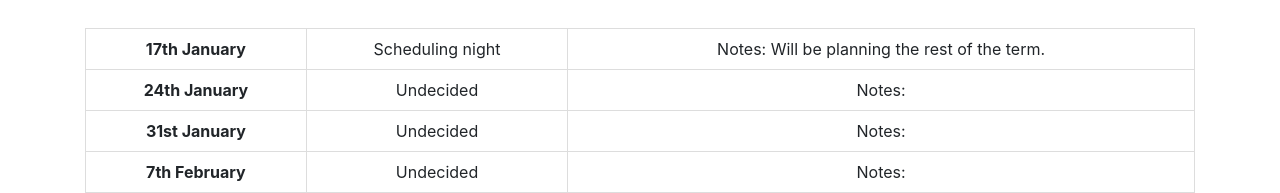
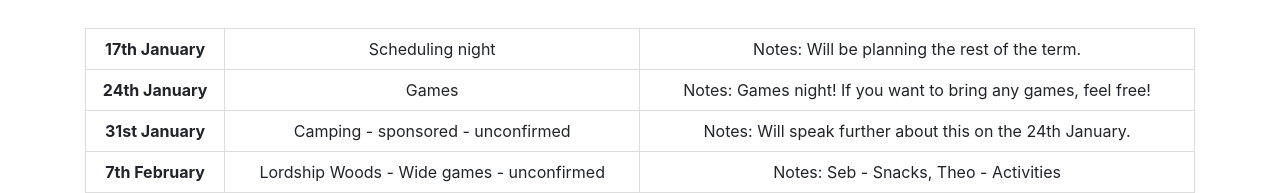
Before and after one commit to Catley94/scoutexplorers, a React (Create React App) app: page / in a window 1280 px wide. Shown: the part 759-952 px from the top of the page. Built offline with nearby package versions, Linux system fonts and the light colour scheme.

Commit message:
Updated Schedule

```diff
--- a/src/Body/Body.js
+++ b/src/Body/Body.js
@@ -65,20 +65,20 @@ const Body = props => {
                 <tr>
                   {/* <th>{props.secondFridayDate} {props.secondFridayMonth}</th> */}
                   <th>24th January</th>
-                  <td>Undecided</td>
-                  <td>Notes:</td>
+                  <td>Games</td>
+                  <td>Notes: Games night! If you want to bring any games, feel free!</td>
                 </tr>
                 <tr>
                   {/* <th>{props.thirdFridayDate} {props.thirdFridayMonth}</th> */}
                   <th>31st January</th>
-                  <td>Undecided</td>
-                  <td>Notes:</td>
+                  <td>Camping - sponsored - unconfirmed</td>
+                  <td>Notes: Will speak further about this on the 24th January.</td>
                 </tr>
                 <tr>
                   {/* <th>{props.fourthFridayDate} {props.fourthFridayMonth}</th> */}
                   <th>7th February</th>
-                  <td>Undecided</td>
-                  <td>Notes:</td>
+                  <td>Lordship Woods - Wide games - unconfirmed</td>
+                  <td>Notes: Seb - Snacks, Theo - Activities</td>
                 </tr>
               </tbody>
             </table>
```
